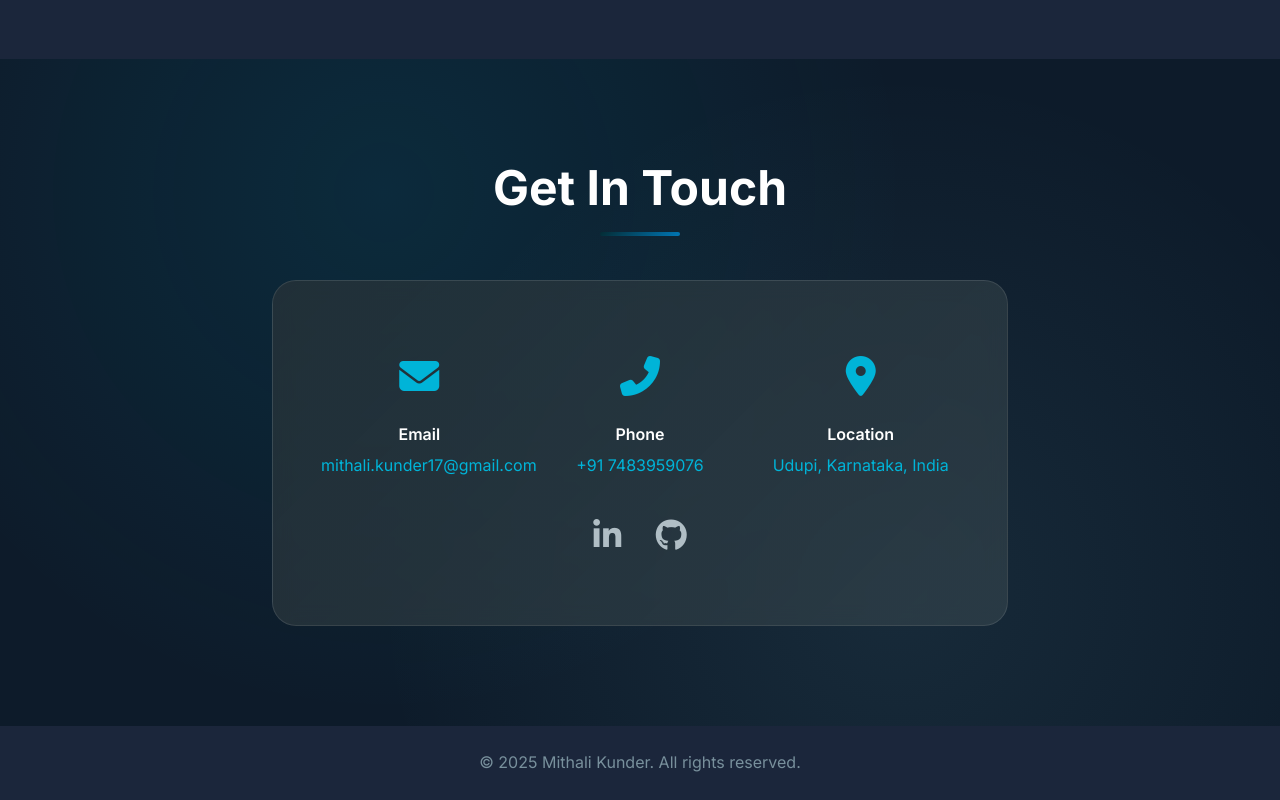
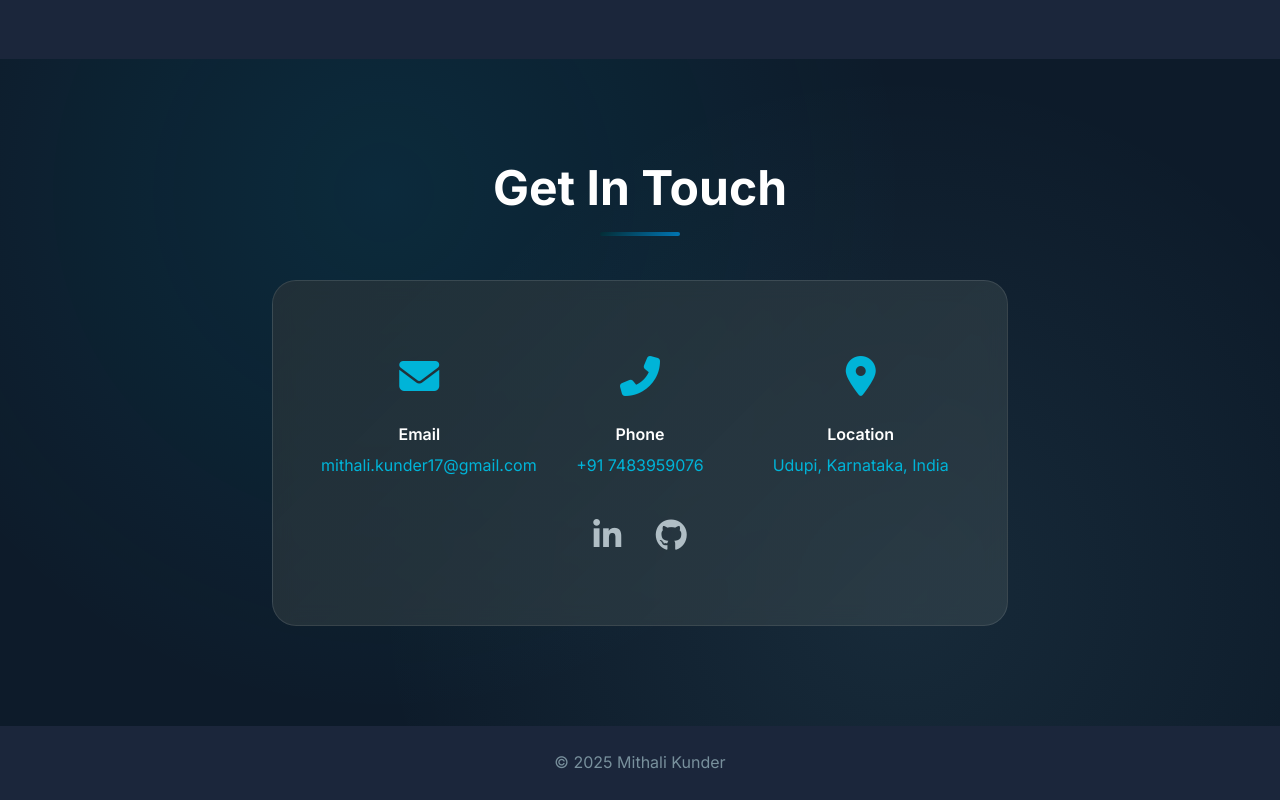
Before and after one commit to Mithali123/MK-Portfolio, a plain HTML site: page index.html in a window 1280 px wide. Shown: the part 5165-5965 px from the top of the page. Drawn offline with nearby package versions, Linux system fonts and the light colour scheme.

Commit message:
Update index.html

```diff
--- a/index.html
+++ b/index.html
@@ -1118,7 +1118,7 @@
     <!-- Footer -->
     <footer class="py-4" style="background: var(--secondary);">
         <div class="container text-center">
-            <p class="mb-0" style="color: var(--text-muted);">© 2025 Mithali Kunder. All rights reserved.</p>
+            <p class="mb-0" style="color: var(--text-muted);">© 2025 Mithali Kunder</p>
         </div>
     </footer>
 
```
